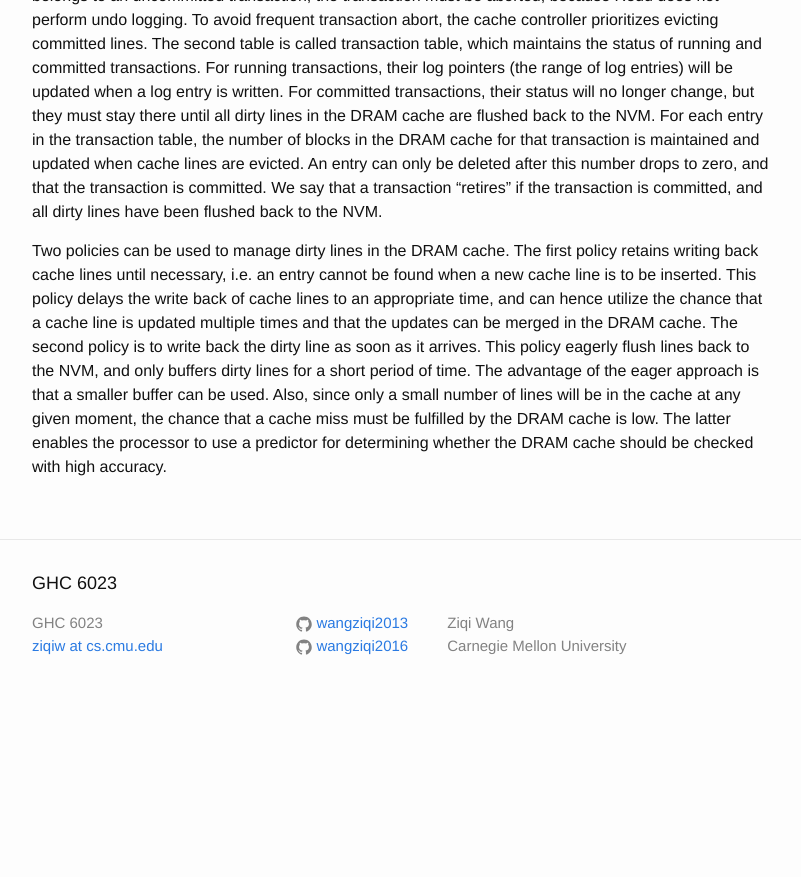
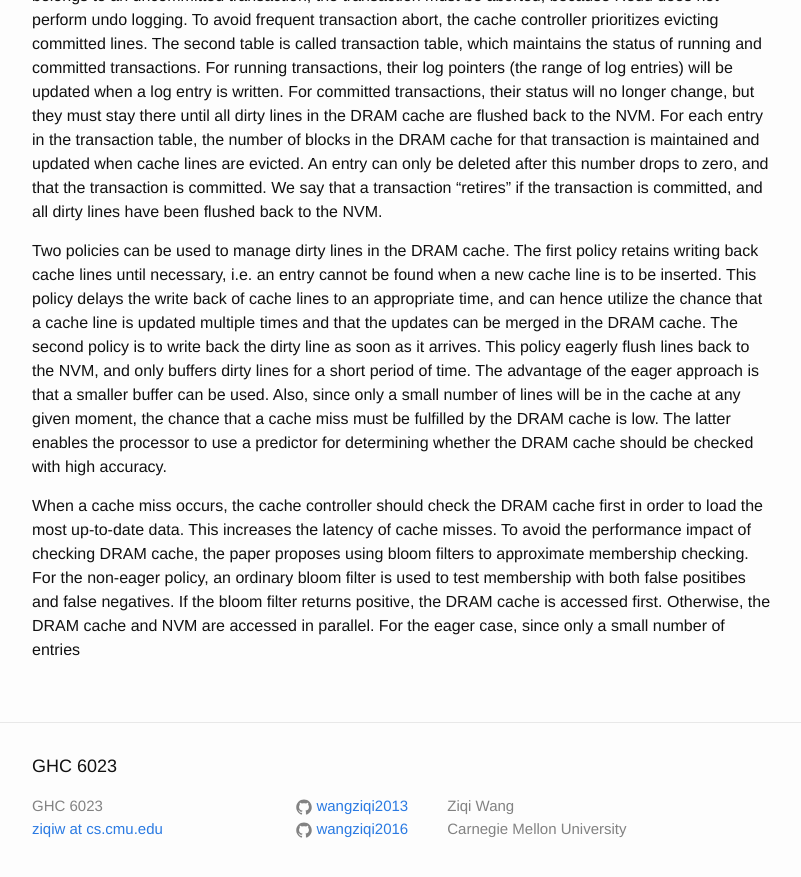
Before and after one commit to wangziqi2013/wangziqi2013.github.io, a Jekyll site: the page built from _posts/2019-01-05-redu.markdown, in a window 1280 px wide and 900 px high, scrolled down 2011 px. Shown: the top 877 px of the window, without its empty margins (238-1039 px from the left). Built offline with Jekyll 4.4.1, drawn with Linux system fonts in a browser that asks for light colours; before the commit the page ends 2728 px from its top, so only the background shows below that.

Commit message:
Adding bloom filters

```diff
--- a/_posts/2019-01-05-redu.markdown
+++ b/_posts/2019-01-05-redu.markdown
@@ -84,3 +84,9 @@ This policy eagerly flush lines back to the NVM, and only buffers dirty lines fo
 of the eager approach is that a smaller buffer can be used. Also, since only a small number of lines will be in the cache
 at any given moment, the chance that a cache miss must be fulfilled by the DRAM cache is low. The latter enables the
 processor to use a predictor for determining whether the DRAM cache should be checked with high accuracy.
+
+When a cache miss occurs, the cache controller should check the DRAM cache first in order to load the most up-to-date data.
+This increases the latency of cache misses. To avoid the performance impact of checking DRAM cache, the paper proposes using
+bloom filters to approximate membership checking. For the non-eager policy, an ordinary bloom filter is used to test membership
+with both false positibes and false negatives. If the bloom filter returns positive, the DRAM cache is accessed first. Otherwise,
+the DRAM cache and NVM are accessed in parallel. For the eager case, since only a small number of entries
```
